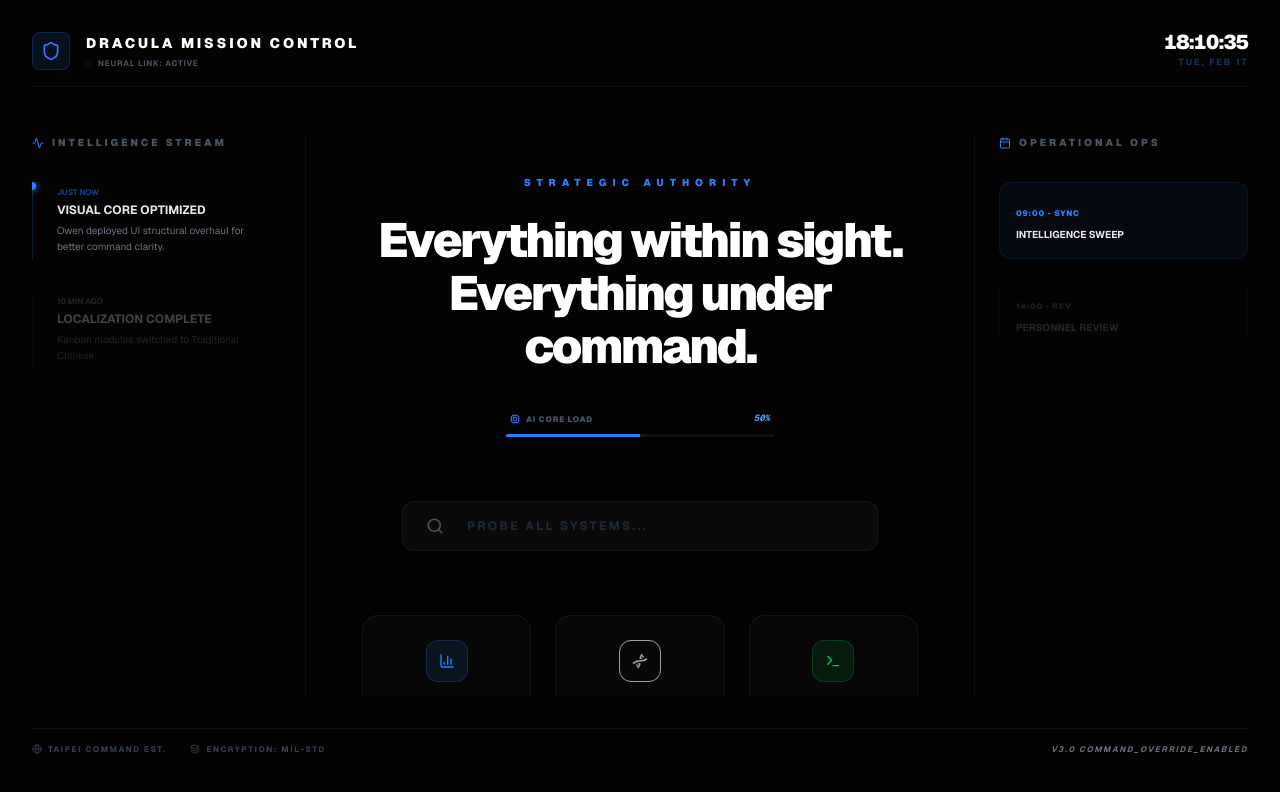
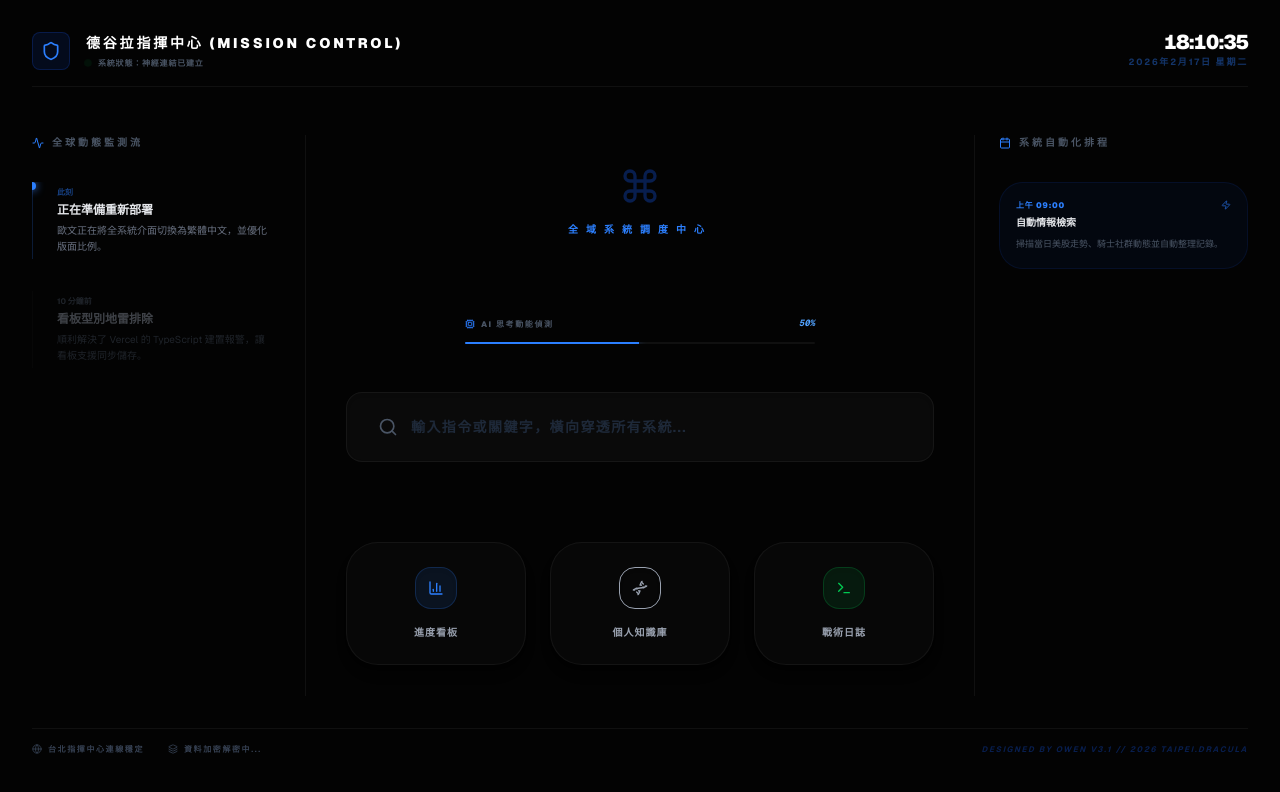
Before and after one commit to andy012732/second-brain-ui, a Next.js app: page /mission-control in a window 1280 px wide. Shown: the top 792 px of the page. Built offline with nearby package versions, Linux system fonts and the light colour scheme.

Commit message:
feat: full project localization to Trad-Chinese and UI structural removal of slogans

```diff
--- a/app/mission-control/page.tsx
+++ b/app/mission-control/page.tsx
@@ -4,10 +4,9 @@ import React, { useState, useEffect } from 'react';
 import {
   Activity, Calendar, Search, Shield, Zap,
   Terminal, Globe, Cpu, ChevronRight, BarChart3,
-  Dna, Cpu as CpuIcon, Layers
+  Dna, Cpu as CpuIcon, Layers, Command
 } from 'lucide-react';
-
-const SLOGAN = "Everything within sight. Everything under command.";
+import Link from 'next/link';
 
 export default function MissionControl() {
   const [currentTime, setCurrentTime] = useState(new Date());
@@ -24,129 +23,127 @@ export default function MissionControl() {
   return (
     <div className="h-screen w-full bg-[#030303] text-gray-400 font-sans p-8 flex flex-col overflow-hidden selection:bg-blue-500/30">
 
-      {/* 🟢 精簡版 Header */}
+      {/* 🔴 繁體中文 Header */}
       <header className="flex justify-between items-start mb-12 border-b border-white/5 pb-4 shrink-0">
         <div className="flex items-center gap-4">
-          <div className="p-2 bg-blue-500/10 rounded-lg border border-blue-500/20">
+          <div className="p-2 bg-blue-600/10 rounded-lg border border-blue-600/20">
             <Shield className="text-blue-500" size={20} />
           </div>
           <div>
-            <h1 className="text-sm font-black text-white tracking-[0.2em] uppercase">Dracula Mission Control</h1>
+            <h1 className="text-sm font-black text-white tracking-[0.2em] uppercase">德谷拉指揮中心 (Mission Control)</h1>
             <div className="flex items-center gap-2 mt-1">
                 <div className="w-1 h-1 rounded-full bg-green-500 animate-ping" />
-                <span className="text-[8px] text-gray-600 font-bold uppercase tracking-widest">Neural Link: ACTIVE</span>
+                <span className="text-[8px] text-gray-600 font-bold uppercase tracking-widest">系統狀態：神經連結已建立</span>
             </div>
           </div>
         </div>
         <div className="text-right">
           <div className="text-xl font-black text-white tabular-nums tracking-tighter leading-none mb-1">
-            {currentTime.toLocaleTimeString('en-US', { hour12: false })}
+            {currentTime.toLocaleTimeString('zh-TW', { hour12: false })}
           </div>
           <div className="text-[9px] text-blue-500/40 font-bold tracking-[0.2em] uppercase">
-            {currentTime.toLocaleDateString('en-US', { weekday: 'short', month: 'short', day: 'numeric' }).toUpperCase()}
+            {currentTime.toLocaleDateString('zh-TW', { weekday: 'long', year: 'numeric', month: 'long', day: 'numeric' })}
           </div>
         </div>
       </header>
 
-      {/* 🟢 戰術佈局分區 */}
       <main className="flex-1 grid grid-cols-12 gap-10 overflow-hidden">
 
-        {/* 左側：Activity Feed (極簡窄版) */}
-        <section className="col-span-3 flex flex-col overflow-hidden border-r border-white/5 pr-6">
+        {/* 🔴 即時情資流 */}
+        <section className="col-span-3 flex flex-col overflow-hidden border-r border-white/5 pr-6 text-smooth">
           <h2 className="text-[10px] font-black text-gray-600 uppercase tracking-[0.3em] mb-8 flex items-center gap-2">
-            <Activity size={12} className="text-blue-500" /> Intelligence Stream
+            <Activity size={12} className="text-blue-500" /> 全球動態監測流
           </h2>
           <div className="flex-1 overflow-y-auto space-y-8 pr-2 custom-scrollbar">
             <div className="relative pl-6 border-l border-blue-500/20 py-1">
-              <div className="absolute -left-[5px] top-0 w-2 h-2 rounded-full bg-blue-500 shadow-[0_0_8px_#3b82f6]" />
-              <span className="text-[8px] font-bold text-blue-500/50 block mb-1">JUST NOW</span>
-              <h3 className="text-xs font-bold text-gray-200 uppercase leading-snug">Visual Core Optimized</h3>
-              <p className="text-[10px] text-gray-500 mt-1 leading-relaxed">Owen deployed UI structural overhaul for better command clarity.</p>
+                <div className="absolute -left-[5px] top-0 w-2 h-2 rounded-full bg-blue-500 shadow-[0_0_8px_#3b82f6]" />
+                <span className="text-[8px] font-bold text-blue-500/50 block mb-1">此刻</span>
+                <h3 className="text-xs font-bold text-gray-200 leading-snug">正在準備重新部署</h3>
+                <p className="text-[10px] text-gray-500 mt-1 leading-relaxed">歐文正在將全系統介面切換為繁體中文，並優化版面比例。</p>
             </div>
             <div className="relative pl-6 border-l border-white/5 py-1 opacity-40">
-              <span className="text-[8px] font-bold text-gray-600 block mb-1">10 MIN AGO</span>
-              <h3 className="text-xs font-bold text-gray-400 uppercase leading-snug">Localization Complete</h3>
-              <p className="text-[10px] text-gray-600 mt-1 leading-relaxed">Kanban modules switched to Traditional Chinese.</p>
+                <span className="text-[8px] font-bold text-gray-600 block mb-1">10 分鐘前</span>
+                <h3 className="text-xs font-bold text-gray-400 leading-snug">看板型別地雷排除</h3>
+                <p className="text-[10px] text-gray-600 mt-1 leading-relaxed">順利解決了 Vercel 的 TypeScript 建置報警，讓看板支援同步儲存。</p>
             </div>
           </div>
         </section>
 
-        {/* 🟢 中間：核心指揮區 (大瘦身) */}
-        <section className="col-span-6 flex flex-col items-center justify-start pt-10">
+        {/* 🔴 核心操作區 (移除口號、搜尋框放大) */}
+        <section className="col-span-6 flex flex-col items-center justify-center">
+          <div className="text-center w-full max-w-2xl">
+            <div className="mb-20">
+                <Command className="mx-auto text-blue-600/30 mb-4 animate-spin-slow" size={40} />
+                <span className="text-[10px] font-black text-blue-500 uppercase tracking-[0.8em] block">全域系統調度中心</span>
+            </div>
 
-          <div className="text-center w-full max-w-2xl px-4">
-            <span className="text-[10px] font-black text-blue-500 uppercase tracking-[0.6em] block mb-6">Strategic Authority</span>
-            <h2 className="text-4xl md:text-5xl font-black text-white tracking-tighter mb-10 leading-[1.1] selection:text-blue-500">
-              {SLOGAN}
-            </h2>
-
-            {/* 🚀 緊湊版 AI 動能偵測條 */}
-            <div className="w-[300px] mx-auto mb-16 px-4">
-                <div className="flex justify-between items-center mb-2 px-1">
-                    <span className="text-[8px] font-black text-gray-600 uppercase tracking-widest flex items-center gap-1.5">
-                        <CpuIcon size={10} className="text-blue-500" /> AI Core Load
+            {/* 🚀 AI 動能狀態 */}
+            <div className="w-[350px] mx-auto mb-12">
+                <div className="flex justify-between items-center mb-3">
+                    <span className="text-[8px] font-black text-gray-600 uppercase tracking-[0.2em] flex items-center gap-1.5">
+                        <CpuIcon size={10} className="text-blue-500" /> AI 思考動能偵測
                     </span>
                     <span className="text-[9px] font-bold text-blue-400 font-mono italic">{Math.round(coreLoad)}%</span>
                 </div>
-                <div className="h-[3px] w-full bg-white/5 rounded-full overflow-hidden">
+                <div className="h-[2px] w-full bg-white/5 rounded-full overflow-hidden">
                     <div className="h-full bg-blue-500 transition-all duration-1000 shadow-[0_0_10px_#3b82f6]" style={{ width: `${coreLoad}%` }} />
                 </div>
             </div>
 
-            {/* 全域搜尋框 (Cyber Style) */}
-            <div className="relative mb-16 group w-full px-10">
-              <Search className="absolute left-16 top-1/2 -translate-y-1/2 text-gray-600 group-focus-within:text-blue-500 transition-colors" size={18} />
+            {/* 搜尋框 (置中視覺核心) */}
+            <div className="relative mb-20 group">
+              <Search className="absolute left-8 top-1/2 -translate-y-1/2 text-gray-600 group-focus-within:text-blue-500 transition-colors" size={20} />
               <input
                 type="text"
-                placeholder="PROBE ALL SYSTEMS..."
-                className="w-full bg-[#0a0a0a] border border-white/5 rounded-xl py-4 pl-16 text-xs text-white font-bold tracking-[0.2em] placeholder:text-gray-800 focus:outline-none focus:border-blue-500/30 transition-all shadow-inner"
+                placeholder="輸入指令或關鍵字，橫向穿透所有系統..."
+                className="w-full bg-[#0a0a0a] border border-white/5 rounded-2xl py-6 pl-16 pr-8 text-sm text-white font-bold tracking-widest placeholder:text-gray-800 focus:outline-none focus:border-blue-500/30 transition-all shadow-inner"
               />
             </div>
 
-            {/* 子系統模組 (玻璃質感卡片) */}
+            {/* 子系統矩陣 */}
             <div className="grid grid-cols-3 gap-6">
               {[
-                { name: 'Kanban', icon: <BarChart3 size={16}/>, color: 'blue' },
-                { name: 'Knowledge', icon: <Dna size={16}/>, color: 'purple' },
-                { name: 'Commands', icon: <Terminal size={16}/>, color: 'green' }
+                { name: '進度看板', href: '/kanban', icon: <BarChart3 size={16}/>, color: 'blue' },
+                { name: '個人知識庫', href: '/', icon: <Dna size={16}/>, color: 'purple' },
+                { name: '戰術日誌', href: '/?file=05-logs%2Fdev-daily.md', icon: <Terminal size={16}/>, color: 'green' }
               ].map(sys => (
-                <div key={sys.name} className="bg-white/[0.02] border border-white/5 p-6 rounded-2xl flex flex-col items-center group cursor-pointer hover:bg-white/[0.05] transition-all hover:-translate-y-1">
-                  <div className={`p-3 bg-${sys.color}-500/10 rounded-xl mb-4 text-${sys.color}-500 border border-${sys.color}-500/20 group-hover:shadow-[0_0_15px_rgba(59,130,246,0.2)]`}>
+                <Link key={sys.name} href={sys.href} className="bg-white/[0.02] border border-white/5 p-6 rounded-[2rem] flex flex-col items-center group cursor-pointer hover:bg-white/[0.05] transition-all hover:scale-105 active:scale-95 shadow-lg">
+                  <div className={`p-3 bg-${sys.color}-500/10 rounded-2xl mb-4 text-${sys.color}-500 border border-${sys.color}-500/20 shadow-inner`}>
                     {sys.icon}
                   </div>
-                  <h4 className="text-[10px] font-black text-gray-400 uppercase tracking-widest group-hover:text-white transition-colors">{sys.name}</h4>
-                </div>
+                  <h4 className="text-[10px] font-black text-gray-400 uppercase tracking-widest group-hover:text-white">{sys.name}</h4>
+                </Link>
               ))}
             </div>
           </div>
         </section>
 
-        {/* 右側：Ops Calendar (極簡版) */}
+        {/* 🔴 戰術行動排程 */}
         <section className="col-span-3 flex flex-col overflow-hidden border-l border-white/5 pl-6">
           <h2 className="text-[10px] font-black text-gray-600 uppercase tracking-[0.3em] mb-8 flex items-center gap-2">
-            <Calendar size={12} className="text-blue-500" /> Operational Ops
+            <Calendar size={12} className="text-blue-500" /> 系統自動化排程
           </h2>
           <div className="space-y-4 overflow-y-auto flex-1 custom-scrollbar">
-            <div className="bg-blue-500/5 border border-blue-500/10 p-4 rounded-xl">
-              <span className="text-[8px] font-black text-blue-500 tracking-widest uppercase">09:00 - SYNC</span>
-              <h4 className="text-[10px] font-bold text-gray-200 uppercase mt-1">Intelligence Sweep</h4>
-            </div>
-            <div className="bg-white/[0.02] border border-white/5 p-4 rounded-xl opacity-30">
-              <span className="text-[8px] font-black text-gray-600 tracking-widest uppercase">14:00 - REV</span>
-              <h4 className="text-[10px] font-bold text-gray-500 uppercase mt-1">Personnel Review</h4>
+            <div className="bg-blue-600/5 border border-blue-600/10 p-4 rounded-3xl">
+                <div className="flex justify-between items-center mb-1">
+                    <span className="text-[8px] font-black text-blue-500 tracking-widest uppercase">上午 09:00</span>
+                    <Zap size={10} className="text-blue-500 animate-pulse" />
+                </div>
+                <h4 className="text-[10px] font-bold text-gray-200 uppercase">自動情報檢索</h4>
+                <p className="text-[9px] text-gray-600 mt-2">掃描當日美股走勢、騎士社群動態並自動整理記錄。</p>
             </div>
           </div>
         </section>
 
       </main>
 
-      {/* 🟢 底部收合控制列 */}
+      {/* 🔴 底部連線列 */}
       <footer className="h-10 mt-8 flex justify-between items-center border-t border-white/5 text-[8px] font-bold text-gray-700 tracking-[0.2em] uppercase shrink-0">
         <div className="flex gap-6">
-          <span className="flex items-center gap-1.5"><Globe size={10}/> TAIPEI COMMAND EST.</span>
-          <span className="flex items-center gap-1.5"><Layers size={10}/> ENCRYPTION: MIL-STD</span>
+          <span className="flex items-center gap-1.5"><Globe size={10}/> 台北指揮中心連線穩定</span>
+          <span className="flex items-center gap-1.5"><Layers size={10}/> 資料加密解密中...</span>
         </div>
-        <div className="text-gray-500 italic">V3.0 COMMAND_OVERRIDE_ENABLED</div>
+        <div className="text-blue-600/30 italic">DESIGNED BY OWEN V3.1 // 2026 TAIPEI.DRACULA</div>
       </footer>
     </div>
   );
```
